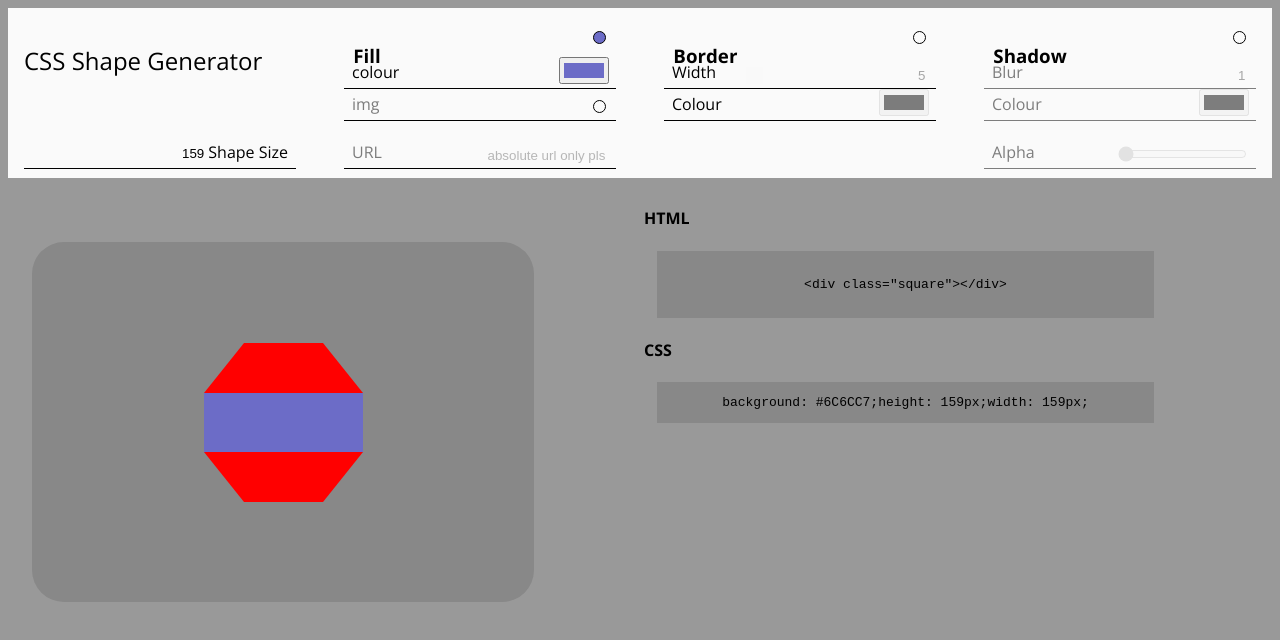
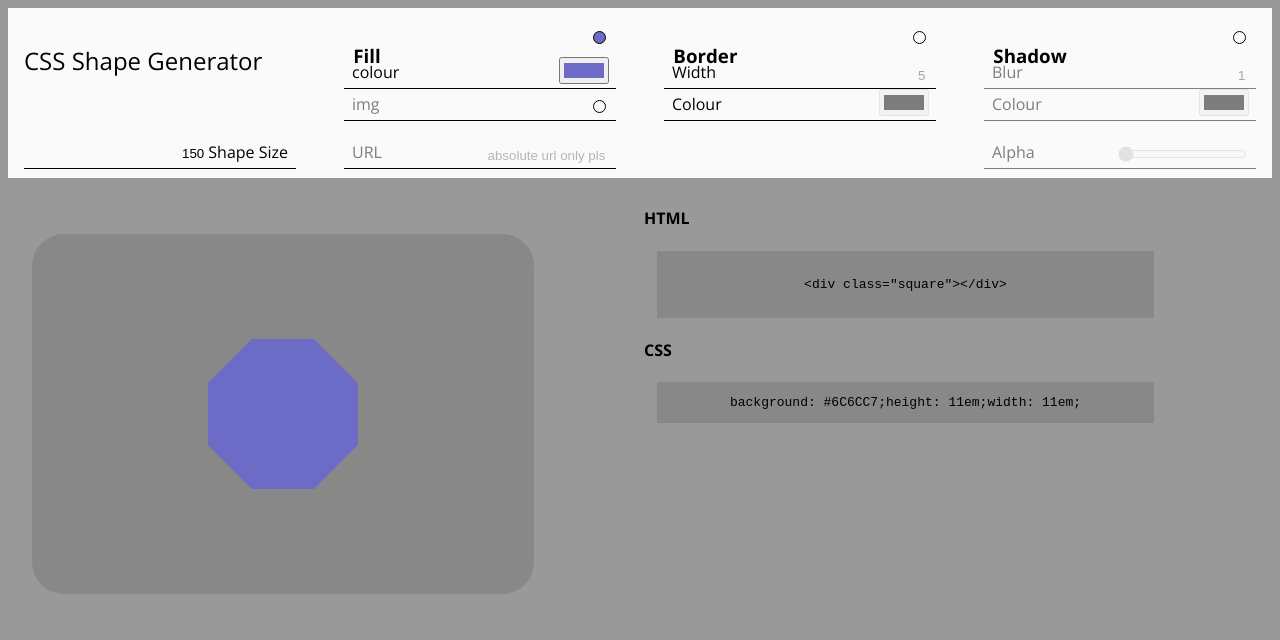
Before and after one commit to kylemcloughlin/css-shape-gen, a React (Create React App) app: page / in a window 1280 px wide. Shown: the top 640 px of the page. Built offline with nearby package versions, Linux system fonts and the light colour scheme.

Commit message:
fized octagon sizing, fill and 1/2 of borders

```diff
--- a/src/App.js
+++ b/src/App.js
@@ -10,7 +10,7 @@ function App() {
   const [shape,setShape] = useState({shape: 'square'});
   const [shapeSize, setShapeSize] = useState({size: `${10}`});
   const [fill, setFill] = useState({ type: 'color', fillCode: '#444'});
-  const [border, setBorder] = useState({ border: true, borderToggle: false, borderWidth: '5', borderColor: 'none'});
+  const [border, setBorder] = useState({ border: true, borderToggle: false, borderWidth: 5, borderColor: 'none'});
   const [shadow, setShadow] = useState({ shadow: true,  shadowToggle: false, shadowBlur: 1, shadowColor: 'none', shadowAlpha: 2})
     const [toggleWhat, setToggleWhat] = useState({ featureToggle: null, toggle: false});
 
--- a/src/hooks/cssShape.jsx
+++ b/src/hooks/cssShape.jsx
@@ -1,10 +1,32 @@
 import React, { useState, useEffect } from "react";
 import seed from './seed.js';
 
+let updateOuterSquare = (size, borderWidth) => {
+  let newSize = [];
+  let add = borderWidth * 2;
+  let output = size.split('');
+  for (let x of output) {
+    console.log(isNaN(x));
+    if (isNaN(x)) {
+
+
+    } else {
+      newSize.push(x);
+    }
+  }
+  newSize = newSize.join("")
+  return `${Number(newSize) + add}px `;
+}
 
 function Shape(props) {
   const [shapeState, setShapeState] = useState(props.props);
   const [css, setCSS] = useState(seed.css);
+  const [innerCss, setInnerCss] = useState(seed.css);
+  const [bottomCss, setBottomCSS] = useState({
+    width: '60px',
+    bottom: '100px',
+  });
+
   const [toggleBorderCss, setToggleBorderCss] = useState(true);
   const [toggleShadowCss, setToggleShadowCss] = useState(true);
 
@@ -12,16 +34,20 @@ function Shape(props) {
   let style = seed.css;
   useEffect(() => {
     let newStyle = {};
+    let innerStyle = {};
+    let bottomStyle = {};
     props.props.map(e => {
       // console.log('mapmapmap', e)
       if (e.size) {
         for (var x in style) {
           if (x === 'width') {
             newStyle[x] = `${e.size}px`;
-            seed.cssOutput[1].value = `${e.size}px`;
+            innerStyle[x] = `${e.size}px`;
+
           } else if (x === 'height') {
             newStyle[x] = `${e.size}px`;
-            seed.cssOutput[2].value = `${e.size}px`;
+            innerStyle[x] = `${e.size}px`;
+
           }
           else {
             newStyle[x] = style[x];
@@ -31,20 +57,28 @@ function Shape(props) {
         }
       }
       else if (e.type) {
-        newStyle.background = e.fillCode;
+       console.log('hit', e.type);
+        innerStyle.background = e.fillCode;
         seed.cssOutput[0].value = e.fillCode;
       }
       else if (e.border === true) {
         setToggleBorderCss(true);
 
         if (e.toggleBorder === true) {
-          newStyle.border = 'hidden';
+          innerStyle.border = 'hidden';
         } else if ((e.toggleBorder === false)) {
-          newStyle.border = `${e.borderWidth}px solid` + e.borderColor;
+          innerStyle.border = `${e.borderWidth}px solid` + e.borderColor;
+
+        let withBorderSize = updateOuterSquare(newStyle.width, e.borderWidth);
+        // console.log('!!!', e.borderWidth);
+        newStyle.width =  withBorderSize;
+        newStyle.height = withBorderSize;
+
+        // console. log('</3', newHeight);
+
           let css = seed.cssOutput;
         for (let x in css) {
           if (css[x].style === 'border') {
-                console.log('<3');
             css[x].value = `${e.borderWidth}px solid ${e.borderColor}`;
               }
 
@@ -78,10 +112,9 @@ function Shape(props) {
 
 
 
-    })
-
+    });
+    setInnerCss(innerStyle);
     setCSS(newStyle);
-
     setShapeState(props);
   }, [props]);
 
@@ -89,25 +122,9 @@ function Shape(props) {
     <div class='body'>
       <div class="shape-grid-container">
         <div class="shape-container">
-          <div style={ {width: '79px', height: '0',
-          position: 'absolute',
-          top: '101.4px',
-          zIndex: 1,
-          borderBottom: '50px solid red',
-          borderLeft: '40px solid #888',
-          borderRight: '40px solid#888',
-    }}></div>
-          <div className="shape" id="octagon" style={css}/>
-
-              <div style={{
-                width: '79px', height: '0',
-                position: 'absolute',
-                bottom: '100.51px',
-                zIndex: 1,
-                borderTop: '50px solid red',
-                borderLeft: '40px solid #888',
-                borderRight: '40px solid#888',
-              }}/>
+          <div class='octagon' id='outer' style={css}>
+            <div class='octagon' id='inner'style={innerCss}></div>
+          </div>
         </div>
       </div>
 
@@ -126,11 +143,11 @@ function Shape(props) {
           {
             seed.cssOutput.map(el => {
               if (toggleBorderCss === true && el['style'] === 'border') {
-                console.log('shadow')
+
 
                 return (<span></span>)
               } else if (toggleShadowCss === true && el['style'] === 'shadow') {
-                console.log('shadow')
+
                 return (<span></span>)
               } else {
                 return (
--- a/src/hooks/seed.js
+++ b/src/hooks/seed.js
@@ -2,10 +2,8 @@ let seed = {
   shape: 'square',
   html: '<div class="square"></div>',
   css: {
-    background: 'purple',
     height: '100px',
-    width: '157px',
-   position: 'relative', },
+    width: '100px', },
 
     cssOutput: [{style:'background',  value:'gold'},
     {style:'height', value: '11em' },
--- a/src/hooks/sizeForm.jsx
+++ b/src/hooks/sizeForm.jsx
@@ -2,7 +2,7 @@ import React, {useState, useEffect} from 'react';
 
 
 export default function Size(props) {
-  const  [size, setSize] = useState(159);
+  const  [size, setSize] = useState(150);
   useEffect(() => {
     props.updateSize(size);
   }
--- a/src/styles/styles.css
+++ b/src/styles/styles.css
@@ -308,12 +308,21 @@ html {
 
 .shape-grid-container {
   position: relative;
-  margin-top: .5em;
   height: 30em;
 }
 
-.shape {
+.octagon {
   position: absolute;
+}
+
+#outer {
+  overflow: hidden;
+}
+
+#inner {
+  -webkit-transform: rotate(45deg);
+          transform: rotate(45deg);
+  background: #ee8c25;
 }
 
 .output-container {
--- a/src/styles/styles.scss
+++ b/src/styles/styles.scss
@@ -393,16 +393,45 @@ html {
   // width: 10em;
   position: relative;
   // position: none;
-  margin-top: .5em;
+  // margin-top: .5em;
   // background-color: $firstColor;
   height: 30em;
 
   // width: 50%;
   ;
 }
+// #shape-top {
+// margin: 1em;
+//   position: absolute;
+//   z-index: 1;
+// }
 
-.shape {
+// .shape {
+//   position: absolute;
+// }
+
+// .shape-bottom {
+// margin: 1em;
+
+//   position: absolute;
+//     z-index: 1;
+//     border-left: '45px solid #888';
+//     border-right: '45px solid#888';
+//     border-bottom: '50px solid red';
+
+// }
+
+.octagon {
   position: absolute;
+}
+
+#outer {
+  overflow: hidden;
+}
+
+#inner {
+  transform: rotate(45deg);
+  background: #ee8c25;
 }
 
 .output-container {
```
Also changed, not shown: 1 other file (tests, documents, lock files or other folders).
